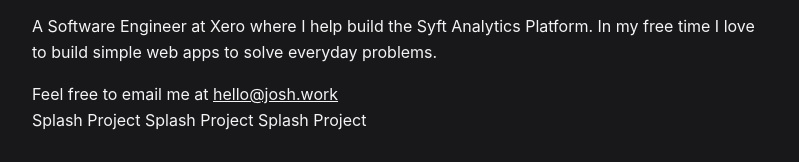
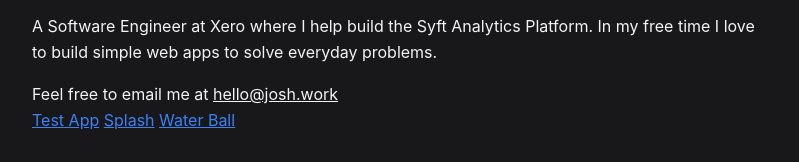
Before and after one commit to joshuarichards001/josh-work-v2, an Astro site in the folder apps/web/: page / in a window 1280 px wide. Shown: the part 191-353 px from the top of the page, without its empty margins (240-1039 px from the left). Built offline with nearby package versions, Linux system fonts and the light colour scheme; Astro itself is replaced by a stand-in of ours.

Commit message:
Update index.astro

```diff
--- a/apps/web/src/pages/index.astro
+++ b/apps/web/src/pages/index.astro
@@ -34,9 +34,9 @@ const posts = (await getCollection("blog")).sort((a, b) =>
       href="mailto:hello@josh.work">hello@josh.work</a
     >
   </p>
-  <a href="test-app">Splash Project</a>
-  <a href="splash">Splash Project</a>
-  <a href="water-ball">Splash Project</a>
+  <a href="test-app" class="text-blue-500 underline">Test App</a>
+  <a href="splash" class="text-blue-500 underline">Splash</a>
+  <a href="water-ball" class="text-blue-500 underline">Water Ball</a>
   <section class="mt-8">
     <h2 class="mb-2 text-2xl font-semibold">Work</h2>
     <div class="border-l-2 border-zinc-700">
```
